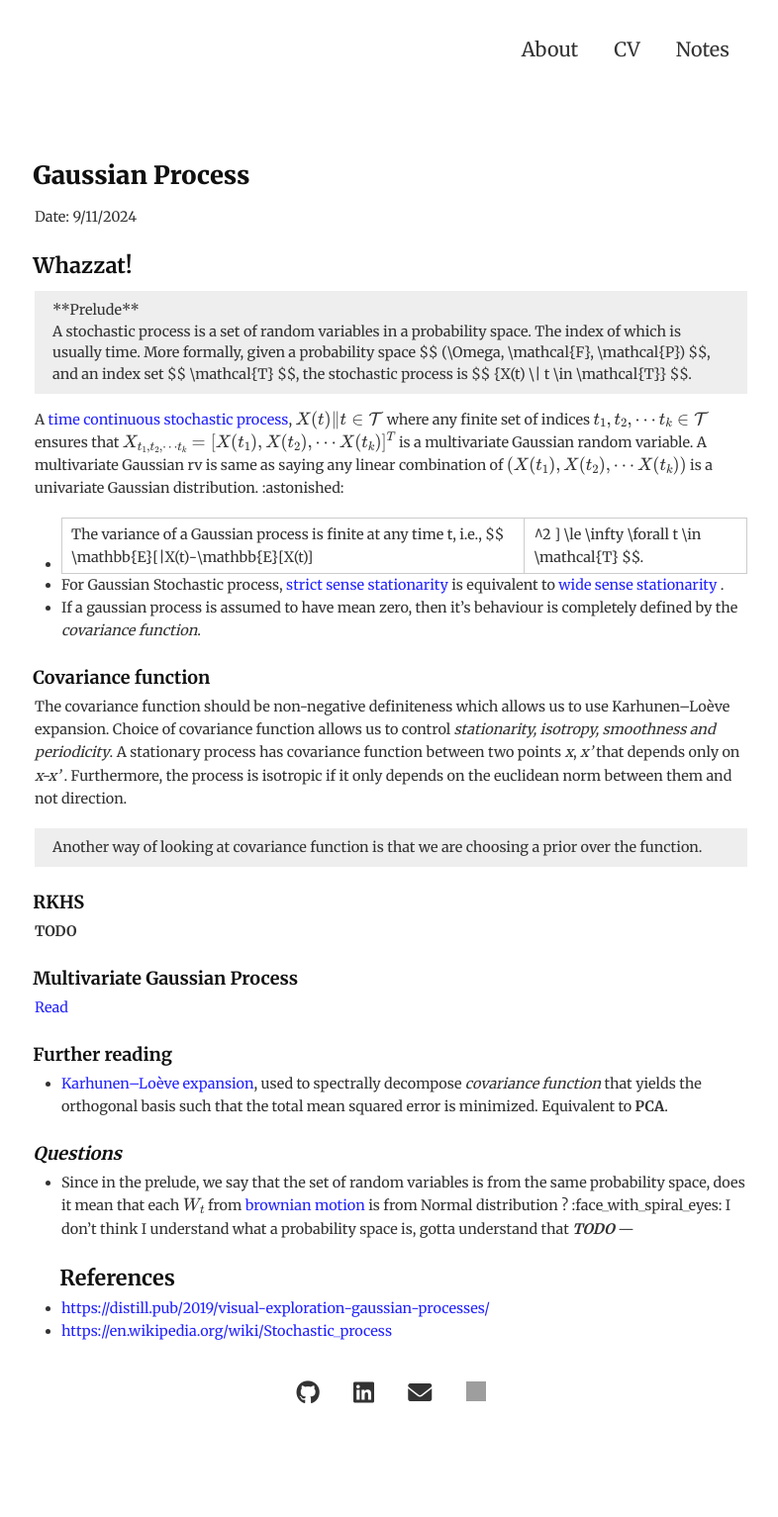
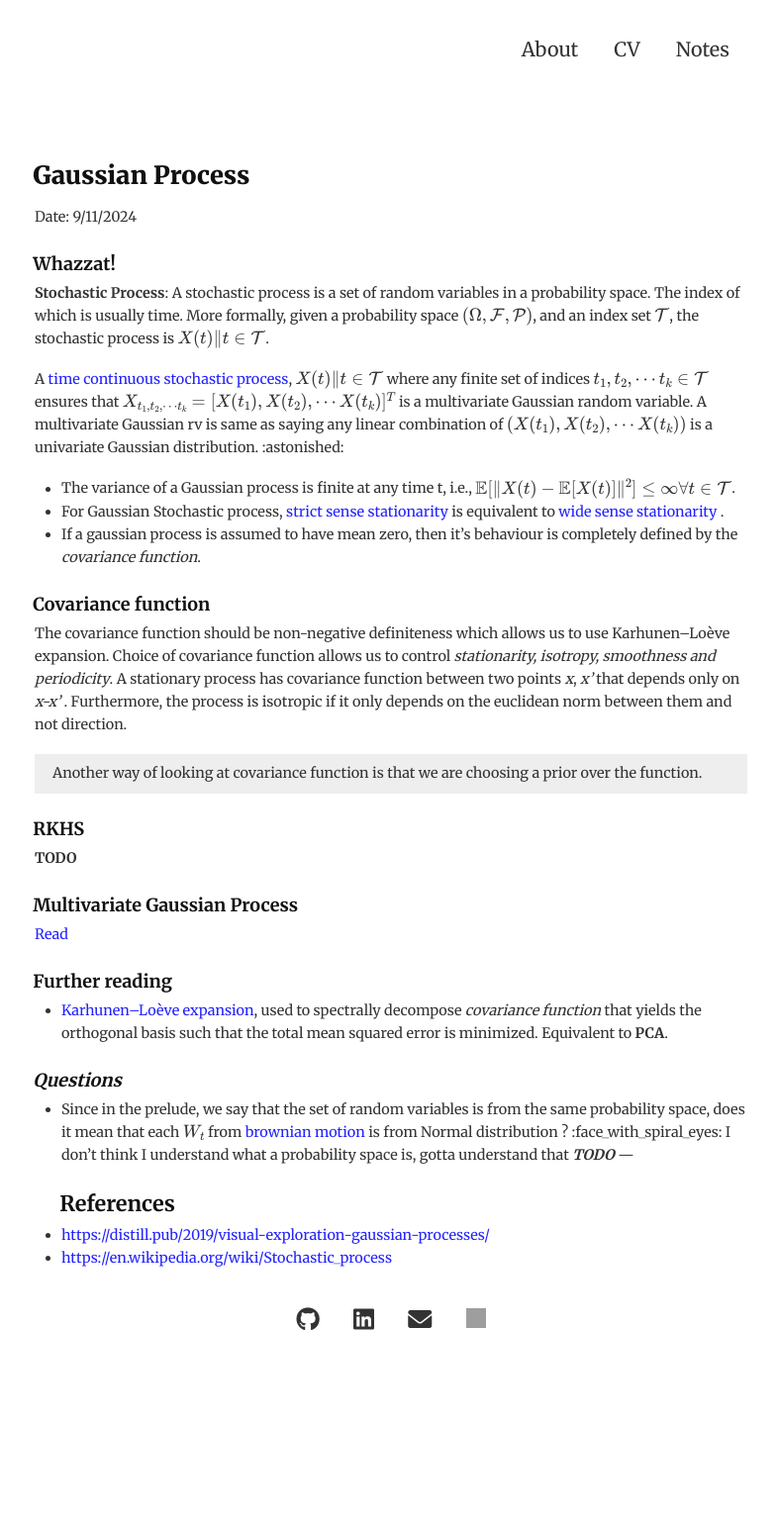
Before and after one commit to dannyrichy/dannyrichy.github.io, a Jekyll site: the page built from docs/_notes/gaussian_process.md, in a window 1280 px wide. Shown: the whole page at 99% size, without its empty margins (245-1031 px from the left). Built offline with Jekyll 4.4.1, drawn with Linux system fonts in a browser that asks for light colours; formulas are drawn with MathJax 3; after the commit the page ends 1459 px from its top, so only the background shows below that; grey boxes are pictures that could not be loaded.

Commit message:
Changes to gp

```diff
--- a/docs/_notes/gaussian_process.md
+++ b/docs/_notes/gaussian_process.md
@@ -8,15 +8,14 @@ category: "Prob thingies"
 
 Date: 9/11/2024
 
-### Whazzat!
+#### Whazzat!
 
-    **Prelude**
-    A stochastic process is a set of random variables in a probability space. The index of which is usually time. More formally, given a probability space $$ (\Omega, \mathcal{F}, \mathcal{P}) $$, and an index set $$ \mathcal{T} $$, the stochastic process is $$ {X(t) \| t \in \mathcal{T}} $$.
+**Stochastic Process**: A stochastic process is a set of random variables in a probability space. The index of which is usually time. More formally, given a probability space $$ (\Omega, \mathcal{F}, \mathcal{P}) $$, and an index set $$ \mathcal{T} $$, the stochastic process is $$ {X(t) \| t \in \mathcal{T}} $$.
 
 A [time continuous stochastic process](https://en.wikipedia.org/wiki/Continuous-time_stochastic_process), $$ {X(t) \| t \in \mathcal{T}} $$ where any finite set of indices $$ t_1, t_2, \cdots t_k \in \mathcal{T} $$ ensures that $$ X_{t_1, t_2, \cdots t_k} = [X(t_1), X(t_2), \cdots X(t_k)]^T $$ is a multivariate Gaussian random variable.
     A multivariate Gaussian rv is same as saying any linear combination of $$ (X(t_1), X(t_2), \cdots X(t_k)) $$ is a univariate Gaussian distribution. :astonished:
 
-- The variance of a Gaussian process is finite at any time t, i.e., $$ \mathbb{E}[\|X(t)-\mathbb{E}[X(t)]|^2 ] \le \infty \forall t \in \mathcal{T} $$.
+- The variance of a Gaussian process is finite at any time t, i.e., $$ \mathbb{E}[\|X(t)-\mathbb{E}[X(t)]\|^2 ] \le \infty \forall t \in \mathcal{T} $$.
 - For Gaussian Stochastic process, __[strict sense stationarity](https://en.wikipedia.org/wiki/Stationary_process#strict-sense_stationarity)__ is equivalent to __[wide sense stationarity](https://en.wikipedia.org/wiki/Stationary_process#wide-sense_stationarity)__ .
 - If a gaussian process is assumed to have mean zero, then it's behaviour is completely defined by the *covariance function*.
 
```
